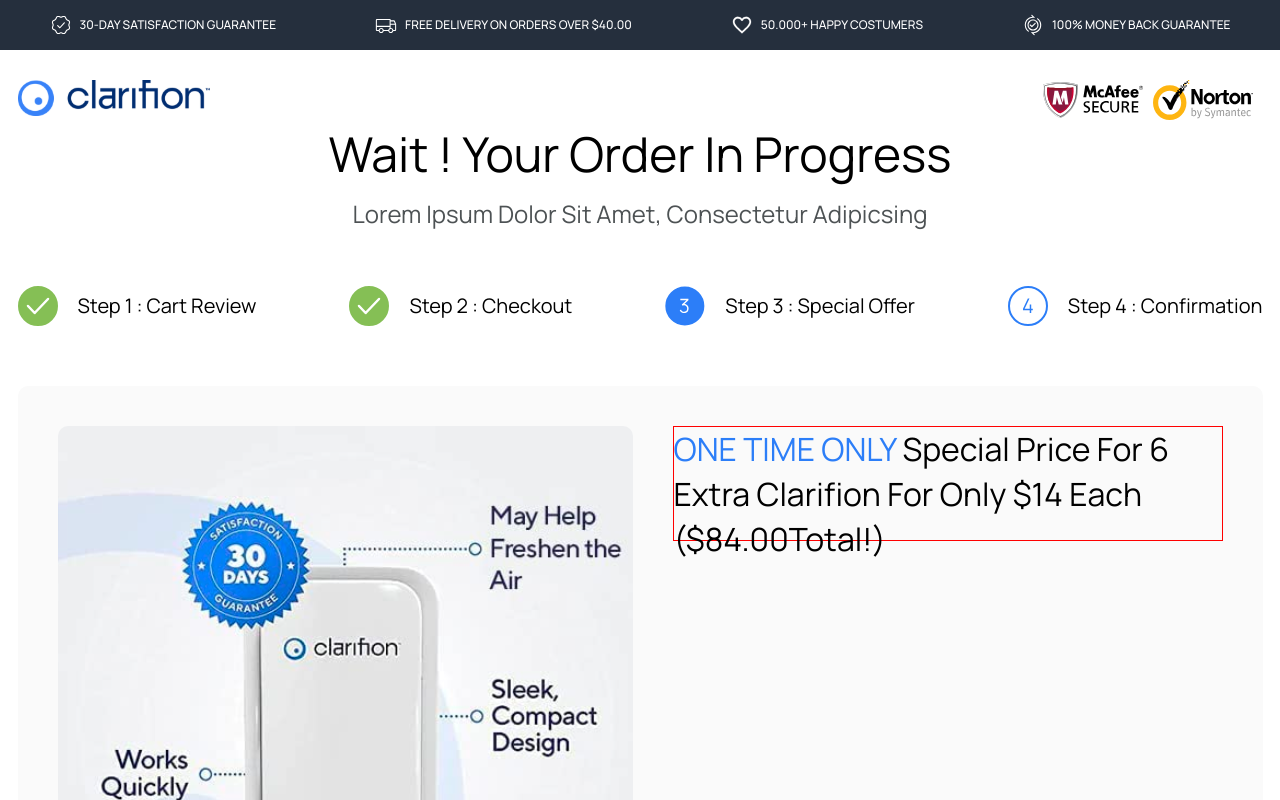
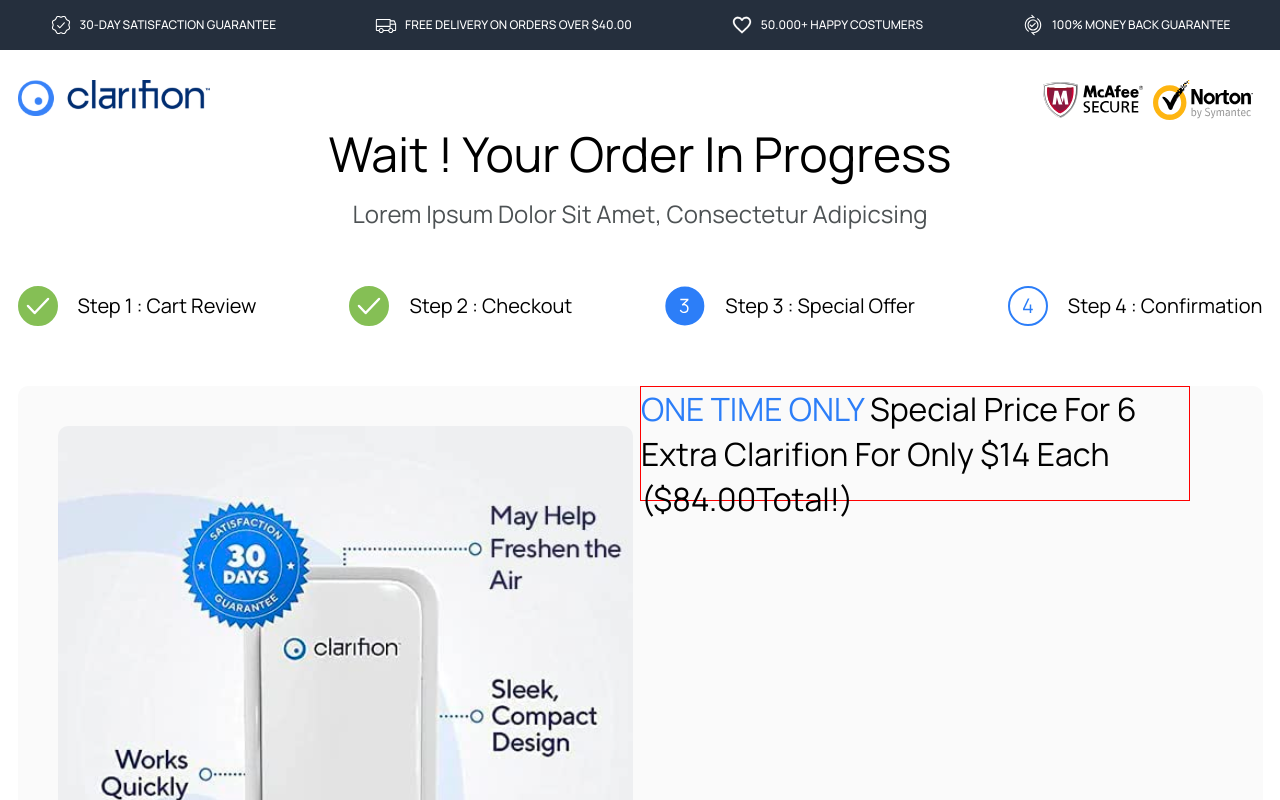
Before and after one commit to leonardojcpg/EJamAssignment, a React (Create React App) app: page / in a window 1280 px wide. Shown: the top 800 px of the page. Built offline with nearby package versions, Linux system fonts and the light colour scheme.

Commit message:
refactor: Refactoring css on announcement component

```diff
--- a/src/Components/Announcement/RightSideAnnouncement/styles.css
+++ b/src/Components/Announcement/RightSideAnnouncement/styles.css
@@ -2,9 +2,9 @@
     border: 1px solid red;
     display: flex;
     flex-direction: column;
-    width: 550px;
-    margin-left: 655px;
-    margin-top: -865px;
+    width: auto;
+    max-width: 550px;
+
 
 }
 .titleAnnouncement {
@@ -18,7 +18,7 @@
     font-size: 32px;
     font-style: normal;
     font-weight: 400;
-    line-height: 140%; /* 44.8px */
+    line-height: 140%;
     text-transform: capitalize;
 }
 
--- a/src/Components/Announcement/announcement.jsx
+++ b/src/Components/Announcement/announcement.jsx
@@ -3,10 +3,14 @@
 import { RightSideAnnouncement } from "./RightSideAnnouncement";
 
 export const Announcement = () => {
-    return (
-      <div className="announcements-container">
+  return (
+    <div className="announcements-container">
+      <div className="left-container">
         <LeftSideAnnouncement />
+      </div>
+      <div className="right-container">
         <RightSideAnnouncement />
       </div>
-    );
-  };
+    </div>
+  );
+};
--- a/src/Components/Announcement/styles.css
+++ b/src/Components/Announcement/styles.css
@@ -1,9 +1,13 @@
 .announcements-container {
   display: flex;
-    flex-direction: column;
   width: 1245px;
   height: 879px;
   border-radius: 10px;
   background: #FAFAFA;
-    margin: 40px auto;
+  margin: 0 auto;
 }
+
+.left-container,
+.right-container {
+  flex: 1;
+}
```
Lines whose indentation alone changed are shown as unchanged.
